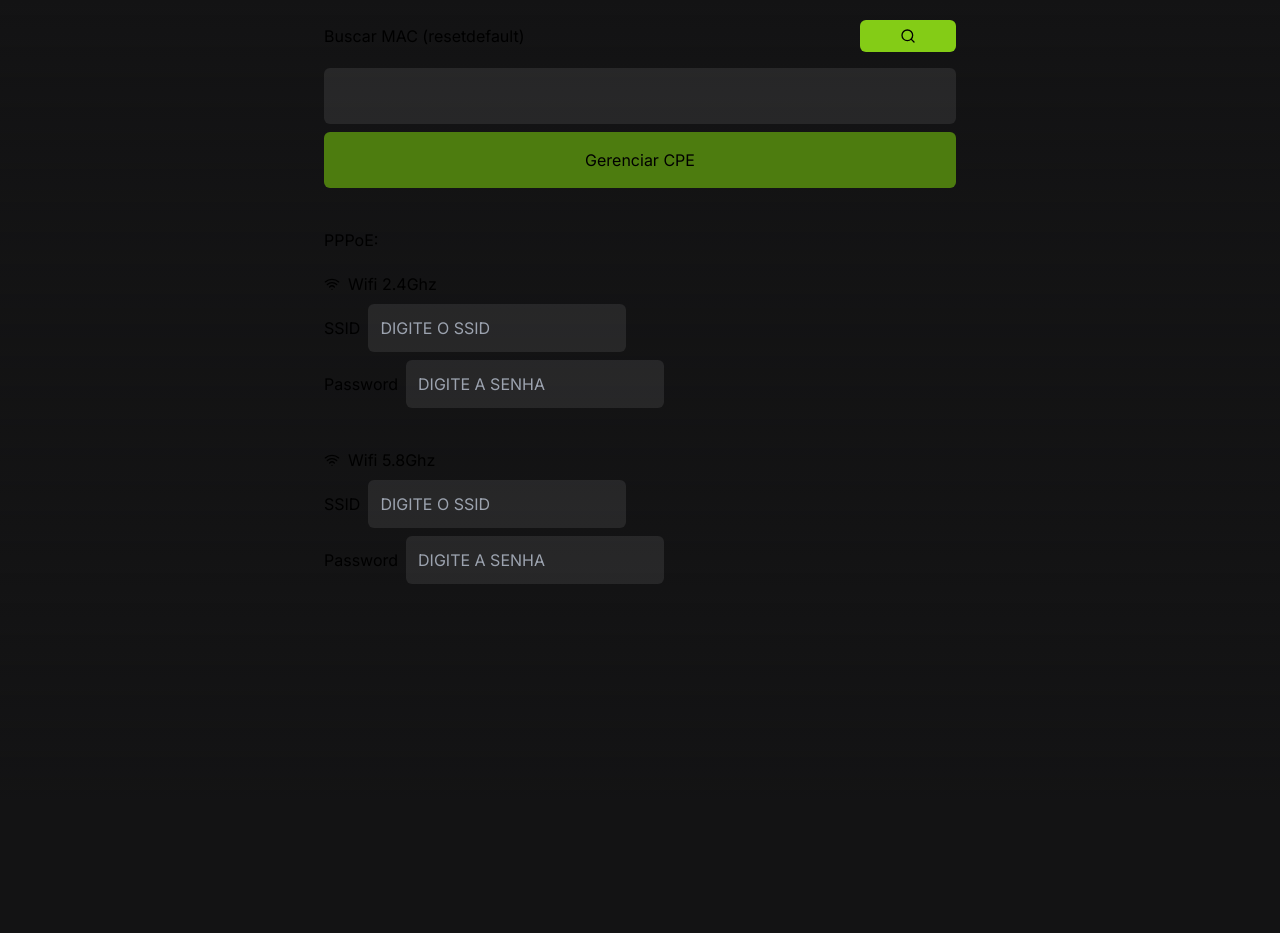
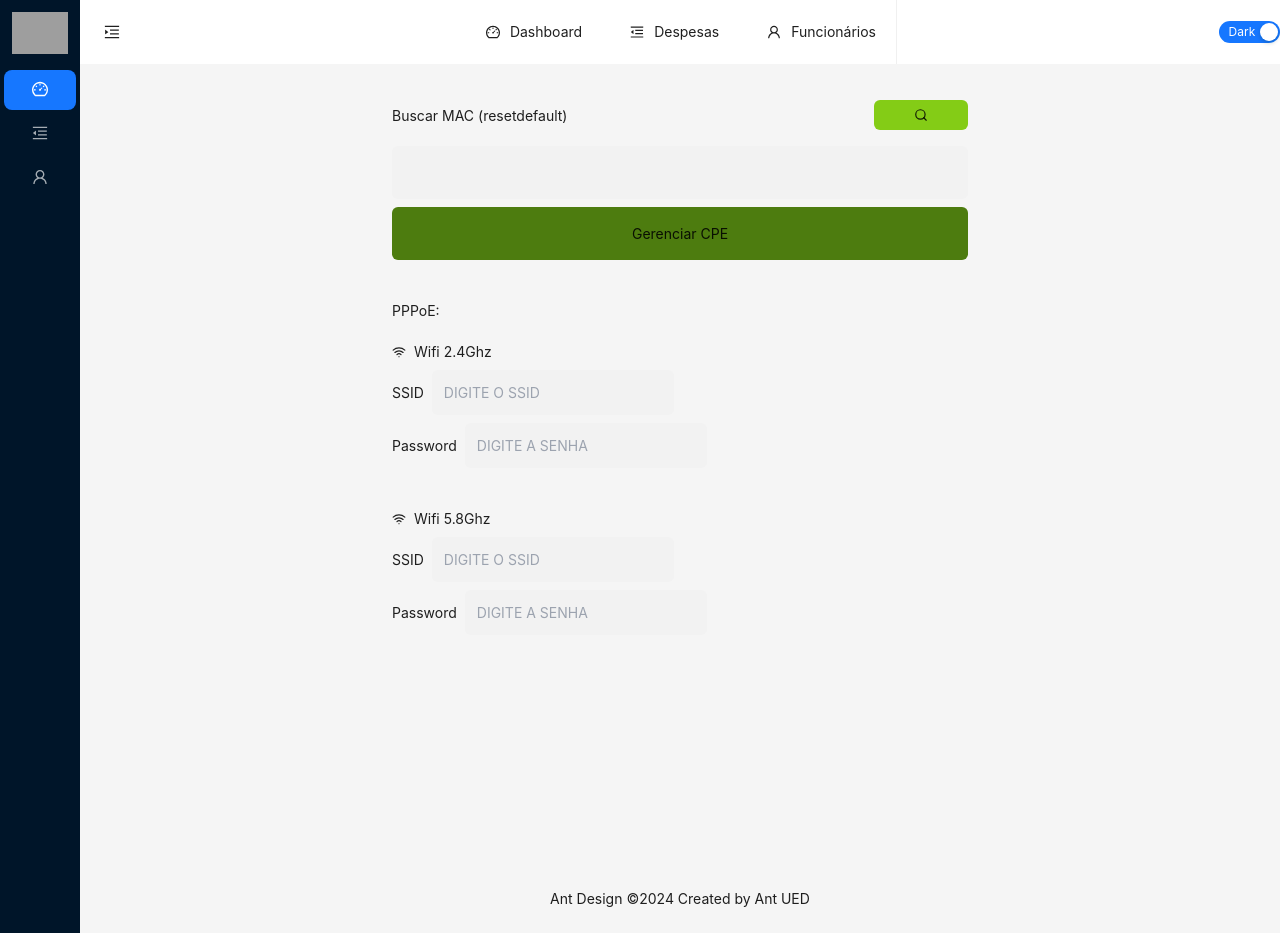
Before and after one commit to rbrasildev/expenses, a Next.js app: page /admin/anlixapply/cliente/1 in a window 1280 px wide. Before the commit the page ends 800 px from the top, so only its background shows below. Built offline with nearby package versions, Linux system fonts and the light colour scheme; no server answers; grey boxes are pictures that could not be loaded.

Commit message:
|DashbaoradLaoyt

```diff
--- a/app/admin/anlixapply/cliente/[cpf]/page.tsx
+++ b/app/admin/anlixapply/cliente/[cpf]/page.tsx
@@ -3,6 +3,7 @@
 import { useEffect, useState, FormEvent, ChangeEvent } from "react";
 import { LuSearch, LuWifi } from "react-icons/lu";
 import Link from "next/link";
+import DashboardLayout from "@/app/admin/components/admin/layout";
 
 interface ClienteProps {
     cpf: string;
@@ -65,6 +66,7 @@ export default function Cliente({ params: { cpf } }: ClienteProps) {
     };
 
     return (
+        <DashboardLayout>
             <main className="flex justify-center">
                 <form method="post" action="/config" onSubmit={handleSubmit} className="w-1/2 p-1">
                     <header className="flex justify-between py-4 gap-10 items-center">
@@ -83,8 +85,8 @@ export default function Cliente({ params: { cpf } }: ClienteProps) {
                             onChange={(e) => setMacAddress(e.target.value)}
                         />
                         <Link href={{
-                        pathname: '/config',
-                        query : { ...dataSgp, mac_address: macAddress }
+                            pathname: '/admin/anlixapply/config',
+                            query: { ...dataSgp, mac_address: macAddress }
                         }} className='bg-lime-700 p-4 rounded-md hover:bg-lime-700/50 transition-all cursor-pointer text-center'>
                             {isLoading ? 'carregando' : 'Gerenciar CPE'}
                         </Link>
@@ -154,5 +156,6 @@ export default function Cliente({ params: { cpf } }: ClienteProps) {
                     </div>
                 </form>
             </main>
+        </DashboardLayout>
     );
 }
--- a/app/admin/anlixapply/config/page.tsx
+++ b/app/admin/anlixapply/config/page.tsx
@@ -2,6 +2,7 @@
 
 import axios from "axios";
 import { useEffect } from "react";
+import DashboardLayout from "../../components/admin/layout";
 
 interface SearchParams {
     mac_address: string;
@@ -50,7 +51,7 @@ export default function Config({ searchParams }: ConfigProps) {
     }, [searchParams]);
 
     return (
-        <div className="flex justify-center">
+        <DashboardLayout>        <div className="flex justify-center">
             <div className="flex flex-col gap-10">
                 <div className="flex flex-col">
                     <h1 className="font-bold text-2xl">Informações da CPE</h1>
@@ -66,5 +67,6 @@ export default function Config({ searchParams }: ConfigProps) {
                 <button onClick={callPostApi}>Aplicar</button>
             </div>
         </div>
+        </DashboardLayout>
     );
 }
--- a/app/admin/anlixapply/page.tsx
+++ b/app/admin/anlixapply/page.tsx
@@ -1,5 +1,6 @@
 'use client'
 import React, { useState } from 'react';
+import DashboardLayout from '../components/admin/layout';
 
 
 const Anlixapply: React.FC = () => {
@@ -29,7 +30,7 @@ const Anlixapply: React.FC = () => {
     }
 
     return (
-
+        <DashboardLayout>
             <main className='bg-gradient-to-r from-dark-500 to-slate-500  flex h-screen  items-center flex-col justify-center'>
                 <form onSubmit={handleSubmit}>
                     <div className='w-96'>
@@ -45,6 +46,7 @@ const Anlixapply: React.FC = () => {
                     </div>
                 </form>
             </main>
+        </DashboardLayout>
     )
 }
 
```
Lines whose indentation alone changed are shown as unchanged.
